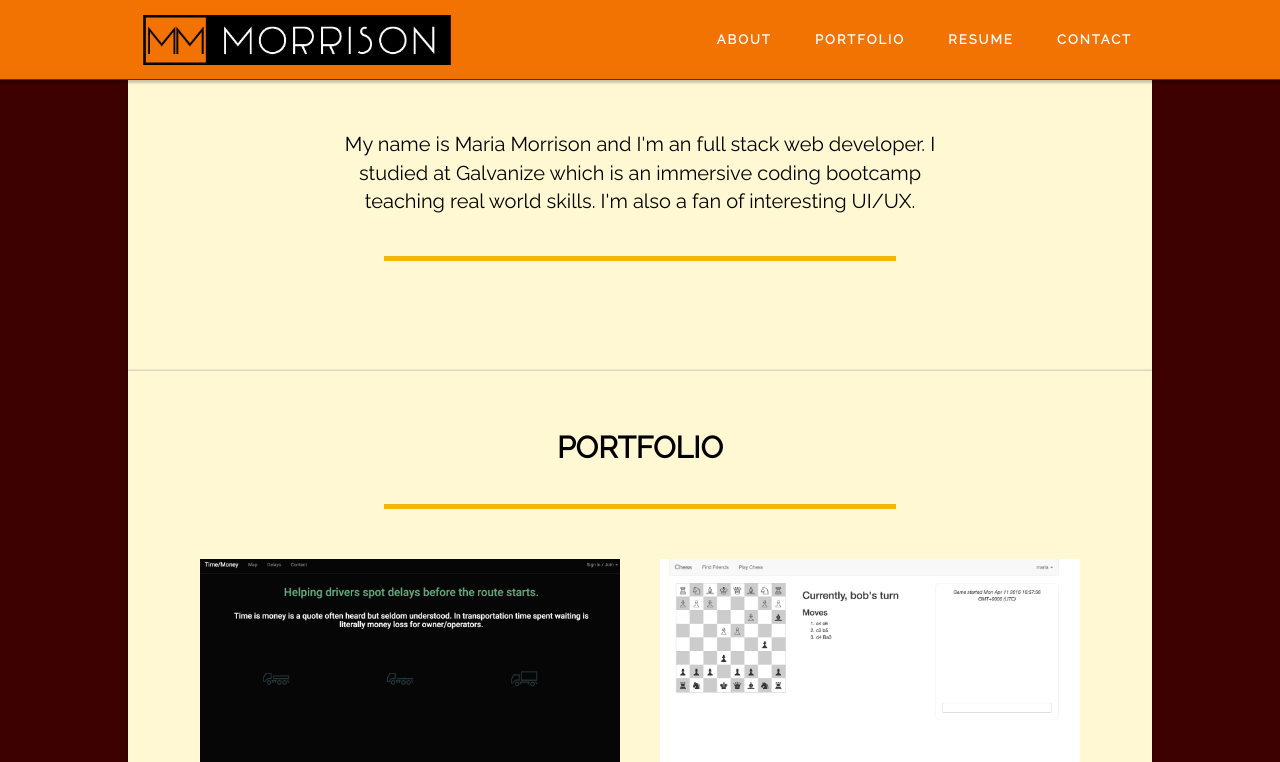
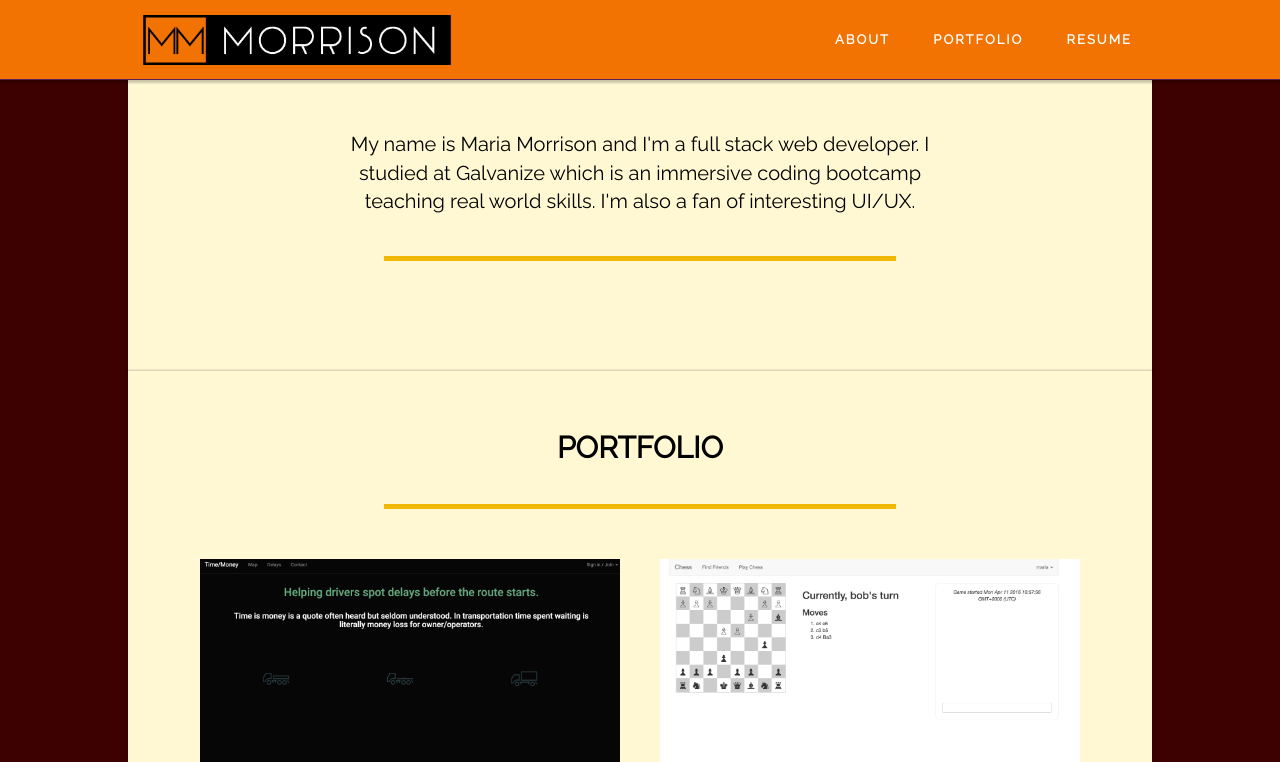
Before and after one commit to mmmorrison/mmmorrison.github.io, a plain HTML site: page index.html in a window 1280 px wide. Shown: the top 762 px of the page. Drawn offline with nearby package versions, Linux system fonts and the light colour scheme.

Commit message:
commented contact link

```diff
--- a/index.html
+++ b/index.html
@@ -20,7 +20,7 @@
         <li><a href="#top" class="scrollable">About</a></li>
         <li><a href="#portfolio" class="scrollable">Portfolio</a></li>
         <li><a href="#resume" class="scrollable">Resume</a></li>
-        <li><a href="#contact" class="scrollable">Contact</a></li>
+        <!-- <li><a href="#contact" class="scrollable">Contact</a></li> -->
       </ul>
     </nav>
   </div>
@@ -29,7 +29,7 @@
 <main>
   <header>
     <div class="intro-text">
-      <p class="text-center">My name is Maria Morrison and I'm an full stack web developer.
+      <p class="text-center">My name is Maria Morrison and I'm a full stack web developer.
         I studied at Galvanize which is an immersive coding bootcamp teaching real world skills.
         I'm also a fan of interesting UI/UX.</p>
         <hr class="star-bright"/>
```
